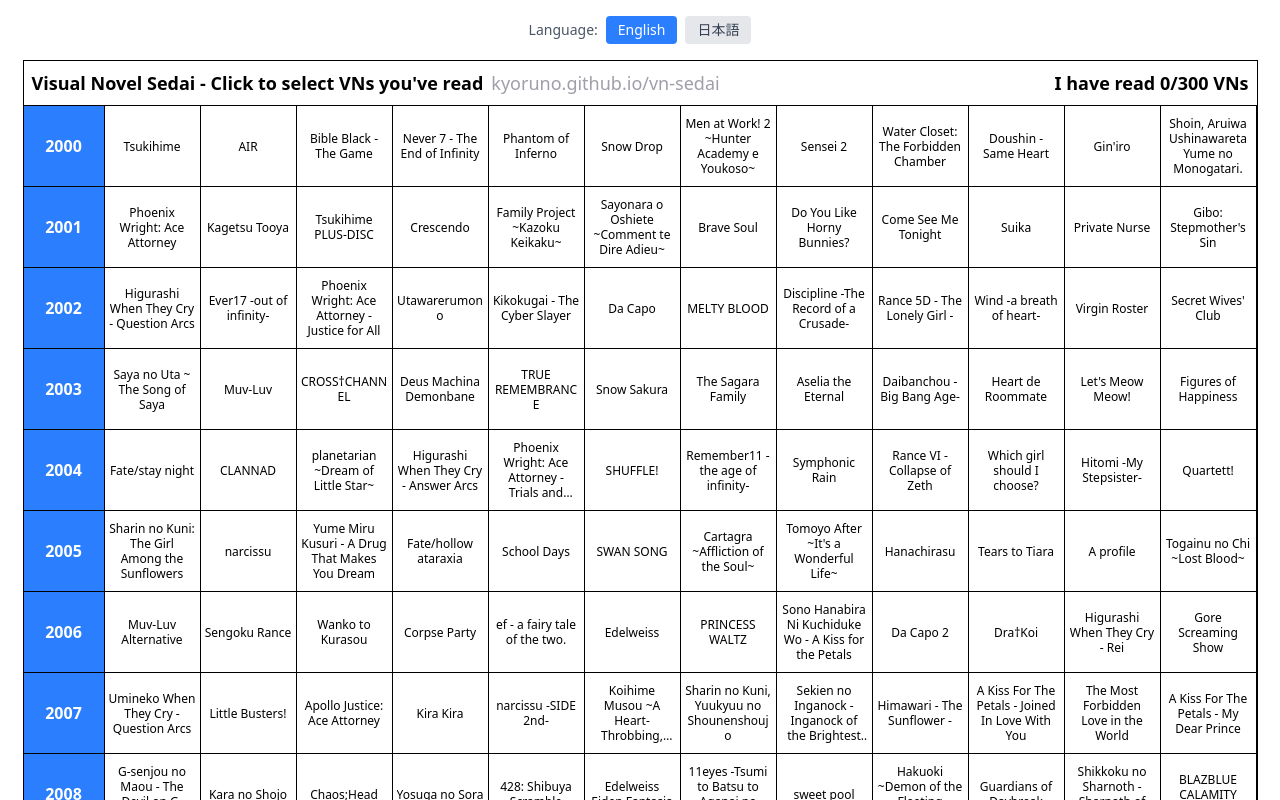
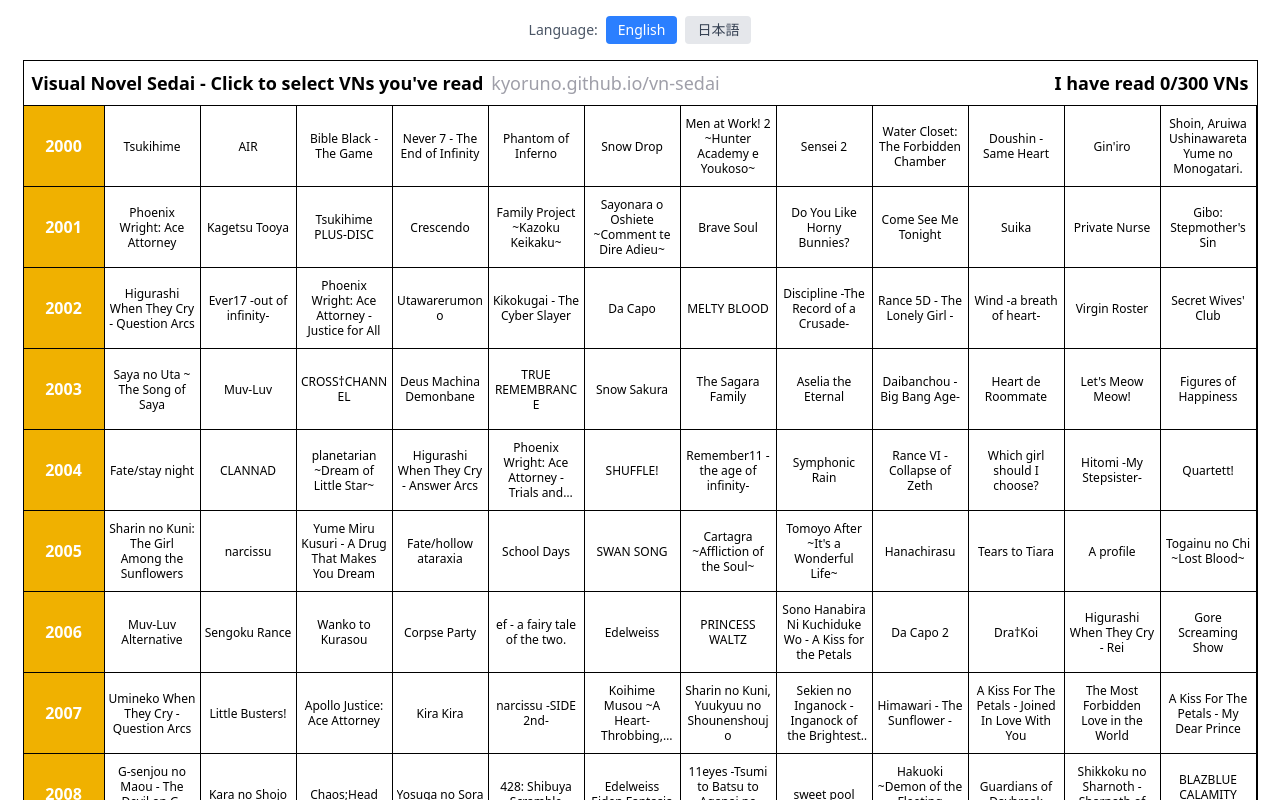
Before and after one commit to kyoruno/vn-sedai, a React (Vite) app: page / in a window 1280 px wide. Shown: the top 800 px of the page. Built offline with nearby package versions, Linux system fonts and the light colour scheme.

Commit message:
feat: change year color to yellow

```diff
--- a/src/app.tsx
+++ b/src/app.tsx
@@ -101,7 +101,7 @@
                   <div key={year} className="flex border-b">
                     <div
                       className={`
-                      bg-blue-500 shrink-0 text-white flex items-center font-bold justify-center p-1 border-black
+                      bg-yellow-500 shrink-0 text-white flex items-center font-bold justify-center p-1 border-black
                       h-16 md:h-20
                       ${language === "en" ? "w-16 md:w-20" : "w-16 md:w-20"}
                     `}
```
